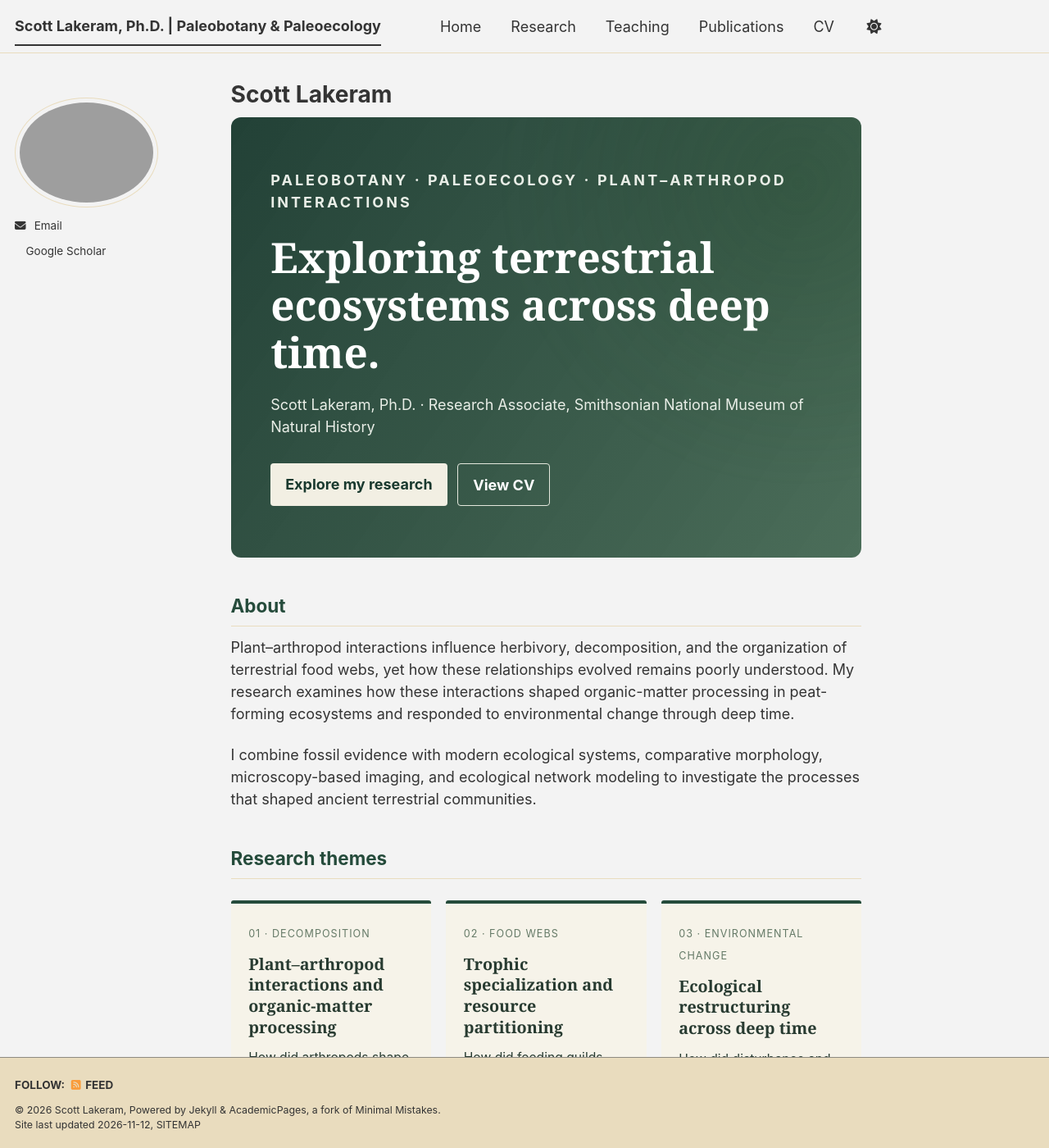
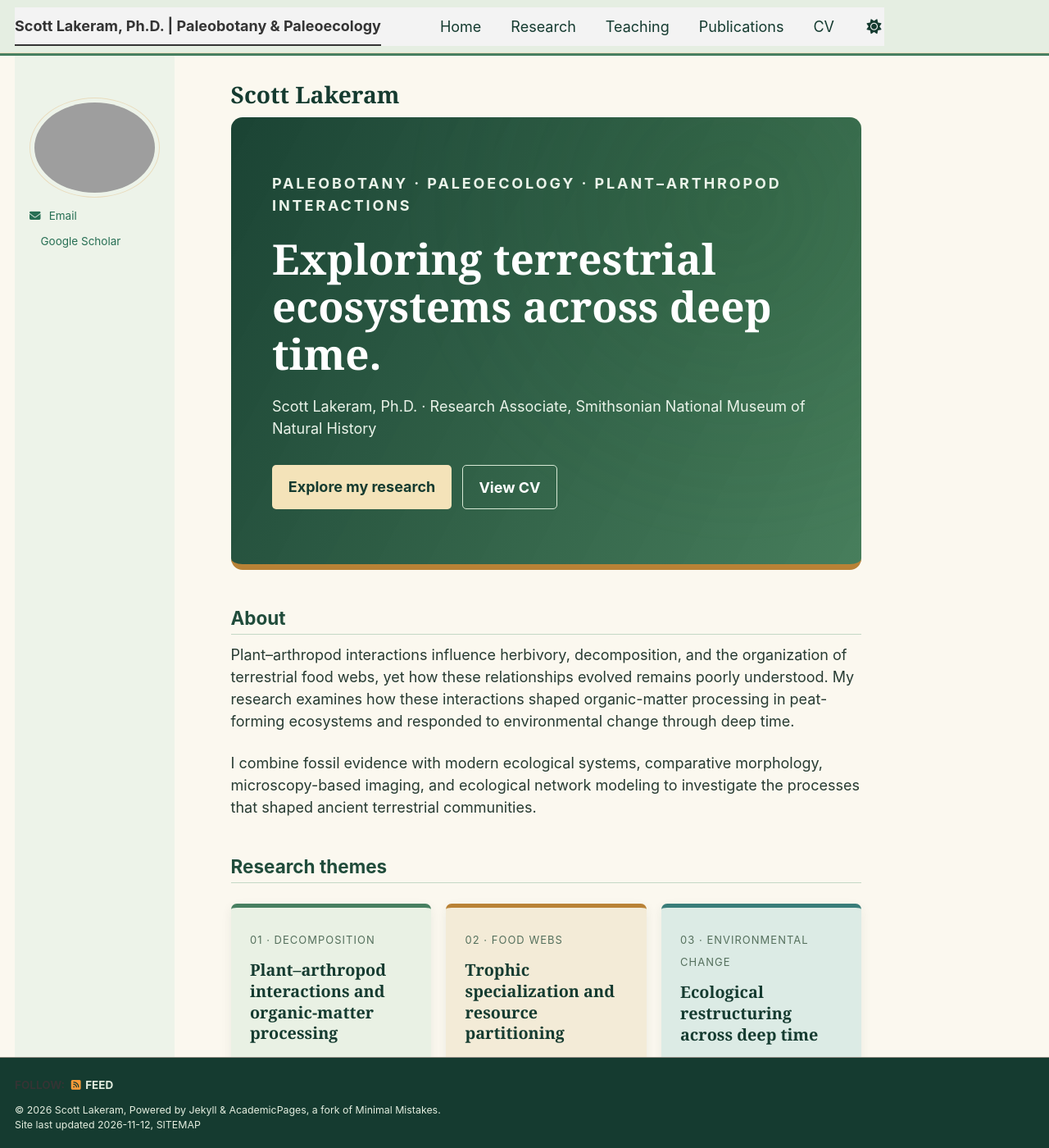
Before and after one commit to slakeram/slakeram.github.io, a Jekyll site: the page built from _pages/about.md, in a window 1280 px wide and 1400 px high. Shown: the whole window at 82% size. Built offline with Jekyll 4.4.1, drawn with Linux system fonts in a browser that asks for light colours; a script bundle is joined from its source files by our own code; a style sheet for code colours, icons or effects is not loaded.

Commit message:
Add richer botanical colors across navigation, research cards, publications and footer

```diff
--- a/assets/css/botanical.css
+++ b/assets/css/botanical.css
@@ -1,18 +1,44 @@
-/* Botanical research site: lightweight enhancements over Academic Pages */
-:root { --botanical-green:#254b3b; --botanical-deep:#19392e; --botanical-cream:#f6f3e9; --botanical-gold:#b49a64; }
-.botanical-hero { background:linear-gradient(125deg,rgba(25,57,46,.96),rgba(52,91,68,.88)),radial-gradient(circle at 90% 15%,#9caa83,transparent 45%); color:#fff; padding:3.5rem 2.7rem; border-radius:12px; margin-bottom:2rem; }
-.botanical-hero h1 {font-family:Georgia,serif;font-size:clamp(2rem,4vw,3.4rem);line-height:1.14;color:#fff;margin:.5rem 0 1.2rem;}
-.botanical-hero p {color:#e9eee7;max-width:40rem;}
-.botanical-eyebrow {font-size:.73rem;letter-spacing:.17em;font-weight:700;color:var(--botanical-gold);text-transform:uppercase;}
+/* Botanical palette — forest green, sage, fern, warm cream, ochre */
+:root {
+  --forest:#204c3b; --deep:#153b30; --fern:#477f60;
+  --sage:#dce9d8; --cream:#fbf8ef; --ochre:#b98236;
+  --ink:#273b32; --leaf:#edf3e9;
+}
+body {background:var(--cream); color:var(--ink);}
+.masthead {background:#e5eee2; border-bottom:3px solid var(--fern);}
+.masthead__inner-wrap {background:transparent;}
+.masthead__menu-item a, .greedy-nav a {color:var(--deep);}
+.greedy-nav {background:transparent;}
+.greedy-nav .visible-links a:before {background:var(--ochre);}
+.greedy-nav .visible-links a:hover {color:var(--fern);}
+.page__title {color:var(--deep);font-family:Georgia,serif;}
+.page__content h2 {color:var(--forest);border-bottom:1px solid #c4d8c5;padding-bottom:.35rem;}
+.page__content h3 {color:var(--fern);}
+.page__content a, .author__urls a {color:#276f54;}
+.page__content a:hover, .author__urls a:hover {color:#a56b25;}
+.sidebar {background:var(--leaf);border-radius:10px;padding:1rem;}
+.author__name {color:var(--deep);}
+.author__bio {color:#486b54;}
+.page__footer {background:var(--deep);color:#f0f5ee;}
+.page__footer a, .page__footer-copyright {color:#e3eddf!important;}
+.botanical-hero {background:linear-gradient(118deg,rgba(19,61,45,.97),rgba(51,112,75,.90)),radial-gradient(circle at 80% 20%,#c9d89e,transparent 55%);color:#fff;padding:3.7rem 2.8rem;border-radius:14px;margin-bottom:2rem;border-bottom:7px solid var(--ochre);}
+.botanical-hero h1 {font-family:Georgia,serif;font-size:clamp(2rem,4vw,3.5rem);line-height:1.13;color:#fff;margin:.5rem 0 1.2rem;}
+.botanical-hero p {color:#eaf3e9;max-width:42rem;}
+.botanical-eyebrow {font-size:.74rem;letter-spacing:.16em;font-weight:700;color:#e4bd77;text-transform:uppercase;}
 .botanical-actions {display:flex;gap:.7rem;flex-wrap:wrap;margin-top:1.7rem;}
-.botanical-button {display:inline-block;background:#f2efe3;color:var(--botanical-deep)!important;padding:.65rem 1rem;border-radius:4px;text-decoration:none!important;font-weight:700;}
-.botanical-button-light {background:transparent;color:#fff!important;border:1px solid #e4e8dd;}
+.botanical-button {display:inline-block;background:#f4e3b9;color:var(--deep)!important;padding:.7rem 1.1rem;border-radius:5px;text-decoration:none!important;font-weight:700;}
+.botanical-button:hover {background:#fff0cc;}
+.botanical-button-light {background:transparent;color:#fff!important;border:1px solid #d7e9d5;}
 .botanical-grid {display:grid;grid-template-columns:repeat(auto-fit,minmax(185px,1fr));gap:1rem;margin:1.4rem 0 2.3rem;}
-.botanical-card {display:block;background:var(--botanical-cream);border-top:4px solid var(--botanical-green);padding:1.2rem;text-decoration:none!important;border-radius:3px;color:#283b31!important;}
-.botanical-card span {font-size:.7rem;letter-spacing:.08em;color:#667b68;}
-.botanical-card h3 {font-family:Georgia,serif;font-size:1.1rem;line-height:1.3;margin:.7rem 0;}
+.botanical-card {display:block;background:#e9f1e4;border-top:5px solid var(--fern);padding:1.3rem;border-radius:7px;color:var(--deep)!important;text-decoration:none!important;box-shadow:0 4px 14px rgba(24,63,44,.07);transition:transform .15s ease,box-shadow .15s ease;}
+.botanical-card:nth-child(2) {background:#f3ebd7;border-top-color:var(--ochre);}
+.botanical-card:nth-child(3) {background:#dcebe5;border-top-color:#397d79;}
+.botanical-card:hover {transform:translateY(-3px);box-shadow:0 7px 18px rgba(24,63,44,.15);}
+.botanical-card span {font-size:.72rem;letter-spacing:.08em;color:#55705d;}
+.botanical-card h3 {font-family:Georgia,serif;font-size:1.1rem;line-height:1.3;margin:.7rem 0;color:var(--deep);}
 .botanical-card p {font-size:.87rem;}
-.botanical-intro {border-left:5px solid var(--botanical-green);background:var(--botanical-cream);padding:1.5rem 1.8rem;margin-bottom:2rem;}
-.botanical-intro h1 {font-family:Georgia,serif;color:var(--botanical-deep);font-size:1.8rem;}
-.page__content h2 {color:var(--botanical-green);}
-@media(max-width:600px){.botanical-hero{padding:2rem 1.3rem}.botanical-grid{grid-template-columns:1fr}}
+.botanical-intro {border-left:6px solid var(--fern);background:var(--sage);padding:1.6rem 1.8rem;margin-bottom:2rem;border-radius:0 9px 9px 0;}
+.botanical-intro h1 {font-family:Georgia,serif;color:var(--deep);font-size:1.9rem;}
+.publication-list li {padding:.65rem .85rem;margin-bottom:.9rem!important;border-left:3px solid #88ad8a;background:#f0f5eb;border-radius:0 5px 5px 0;}
+.publication-list li:nth-child(even) {background:#f8f0df;border-left-color:var(--ochre);}
+@media(max-width:600px){.botanical-hero{padding:2rem 1.3rem}.botanical-grid{grid-template-columns:1fr}.sidebar{padding:.6rem}}
```
